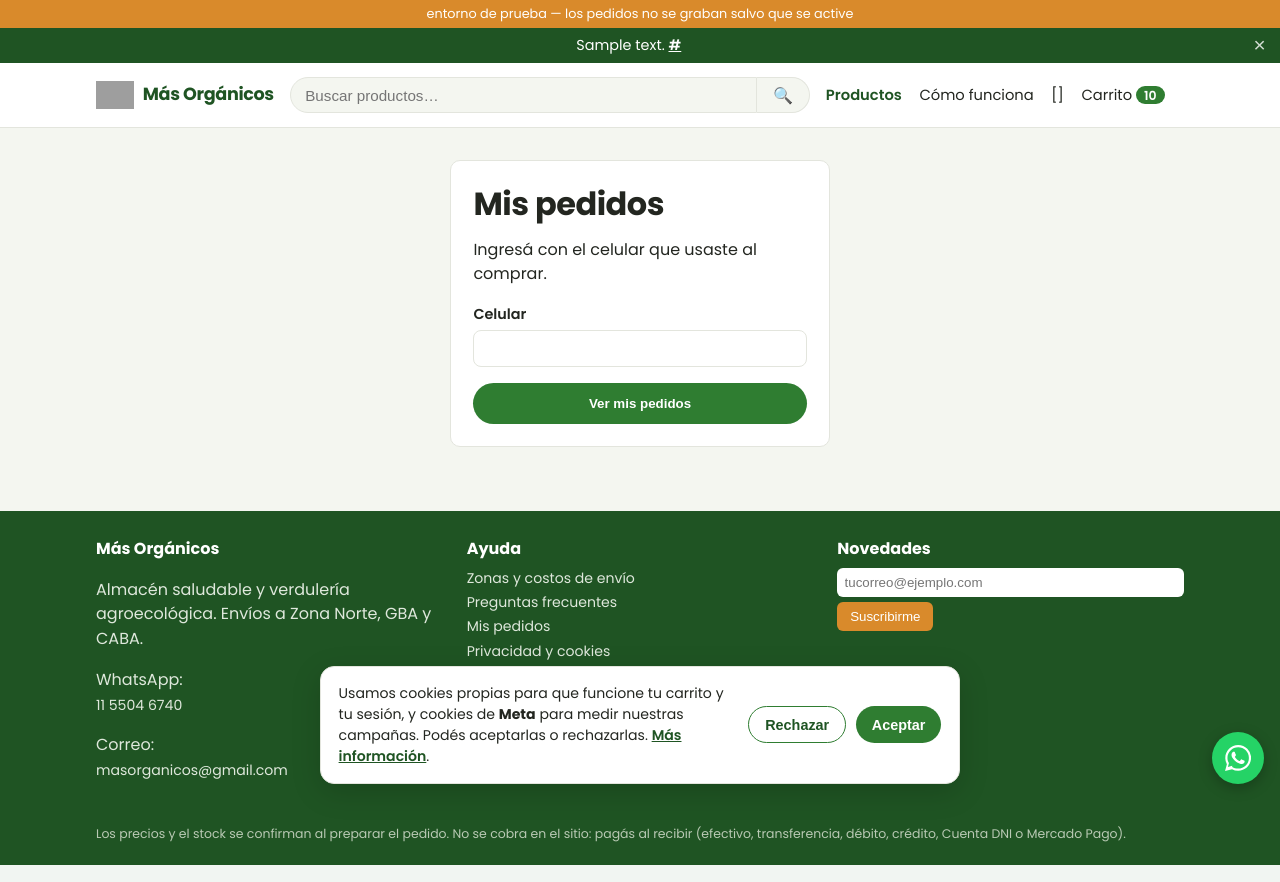
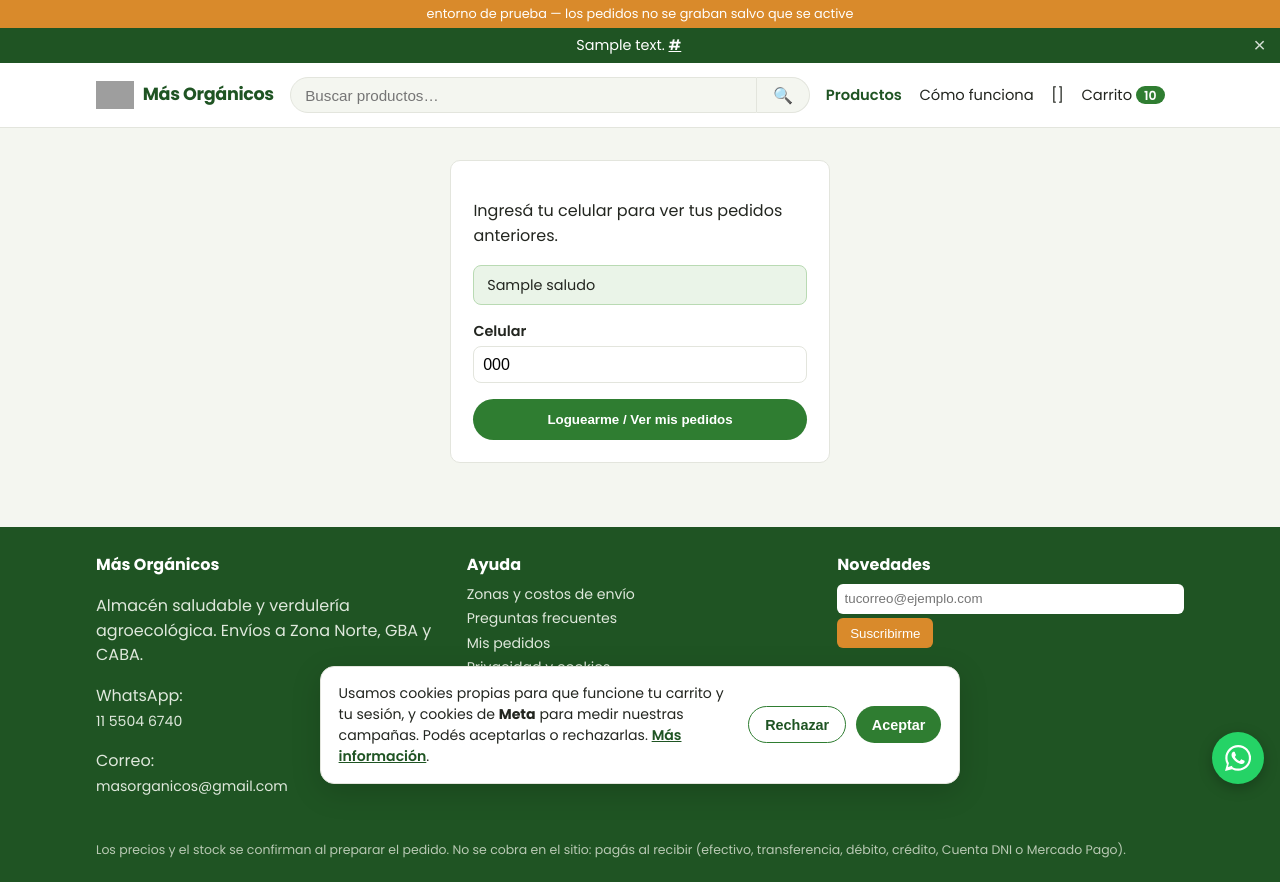
Before and after one commit to adrilazo2008-create/tienda-masorganicos, a FastAPI app: template app/templates/cuenta_login.html in a window 1280 px wide. Run offline with FastAPI, Linux system fonts and the light colour scheme; the template is opened without the code that fills it: most values are stand-ins (such as "Sample title", 1, 10 or a date in 2020); grey boxes are pictures that could not be loaded.

Commit message:
mi cuenta: login mas liviano + reconocer clientes sin pedidos web
Se saca el titulo grande 'Mis pedidos' de la pantalla de login (ya lo
dice el texto de abajo) y el boton pasa a 'Loguearme / Ver mis pedidos'.

Si el celular no esta en 'users' (nunca pidio por la web) se prueba
igual en el ERP (clientes.buscar_en_erp, sumado en el commit anterior
para el checkout): si es alguien conocido del local se la saluda por
nombre y se la invita a hacer su primer pedido, en vez del generico
'no encontramos pedidos con ese celular'.

Co-Authored-By: Claude Sonnet 5 <noreply@anthropic.com>

```diff
--- a/app/main.py
+++ b/app/main.py
@@ -501,7 +501,15 @@ def cuenta_entrar(request: Request, telefono: str = Form(...)):
     if c:
         request.session["cliente_id"] = c.id
         return RedirectResponse("/cuenta", status_code=303)
-    return render(request, "cuenta_login.html",
+    # todavía no pidió por la web, pero puede ya ser cliente (local/ERP): no
+    # tiene pedidos para mostrar, pero al menos la reconocemos y la invitamos
+    # a hacer el primero en vez de decirle "no te encontramos".
+    sugerido = clientes.buscar_en_erp(telefono)
+    if sugerido and sugerido["nombre"]:
+        return render(request, "cuenta_login.html", telefono=telefono, mostrar_catalogo=True,
+                      saludo=f"¡Hola {sugerido['nombre']}! Ya te conocemos, pero todavía no "
+                             f"hiciste ningún pedido por acá.")
+    return render(request, "cuenta_login.html", telefono=telefono,
                   error="No encontramos pedidos con ese celular. Revisá el número o hacé tu primer pedido.")
 
 
--- a/app/templates/cuenta_login.html
+++ b/app/templates/cuenta_login.html
@@ -2,15 +2,19 @@
 {% block title %}Mi cuenta — Más Orgánicos{% endblock %}
 {% block contenido %}
 <div class="login-box">
-  <h1>Mis pedidos</h1>
-  <p>Ingresá con el celular que usaste al comprar.</p>
+  <p>Ingresá tu celular para ver tus pedidos anteriores.</p>
   {% if error %}<p class="err-box" tabindex="-1" id="login-error">{{ error }}</p>{% endif %}
+  {% if saludo %}<p class="ok-box" tabindex="-1" id="login-saludo">{{ saludo }}</p>{% endif %}
   <form method="post" action="/cuenta/entrar">
     <label>Celular
-      <input name="telefono" type="tel" inputmode="tel" autocomplete="tel" required>
+      <input name="telefono" type="tel" inputmode="tel" autocomplete="tel" required
+             value="{{ telefono|default('') }}">
     </label>
-    <button type="submit" class="btn-grande">Ver mis pedidos</button>
+    <button type="submit" class="btn-grande">Loguearme / Ver mis pedidos</button>
   </form>
+  {% if mostrar_catalogo %}
+  <a href="/catalogo" class="btn-sec" style="display:block;margin-top:.7rem;text-align:center">Empezar mi primer pedido</a>
+  {% endif %}
 </div>
 <script src="/static/js/tienda.js?v={{ V }}"></script>
 {% endblock %}
```
